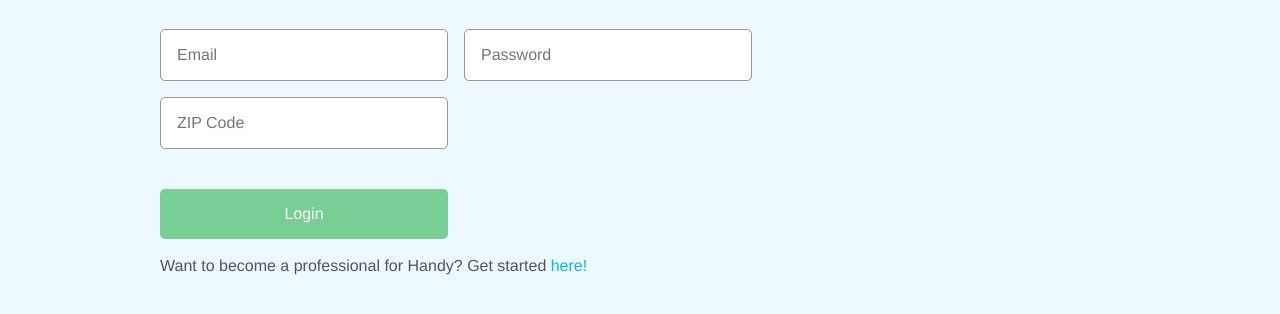
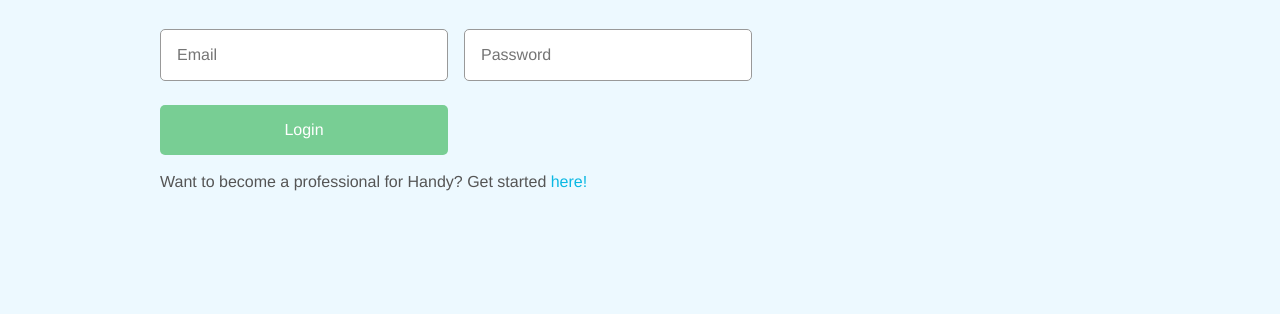
Before and after one commit to minichloe/handyquiz, a React app: page /login in a window 1280 px wide. Shown: the part 174-488 px from the top of the page. Built offline with nearby package versions, Linux system fonts and the light colour scheme; no server answers.

```diff
--- a/client/components/login.js
+++ b/client/components/login.js
@@ -33,18 +33,8 @@
           <div>
             <input className="signup" type="email" value={state.email} name="email" placeholder="Email" onChange={this.handleChange} />
             <input className="signup" type="password" value={state.lastName} name="lastName" placeholder="Password" onChange={this.handleChange} />
-            <input
-              className="signup"
-              type="number"
-              value={state.zipcode}
-              name="zipcode"
-              placeholder="ZIP Code"
-              min="00501"
-              max="99950"
-              onChange={this.handleChange}
-            />
           </div>
-          <div>
+          <div className="login">
             <button type="submit" disabled={!disabled}>
               Login
             </button>
--- a/package.json
+++ b/package.json
@@ -29,6 +29,7 @@
     "axios": "^0.18.0",
     "body-parser": "^1.18.3",
     "express": "^4.16.4",
+    "express-session": "^1.15.6",
     "history": "^4.7.2",
     "pg": "^7.5.0",
     "pg-hstore": "^2.3.2",
--- a/public/style.css
+++ b/public/style.css
@@ -156,6 +156,10 @@
   width: 30em;
 }
 
+.login {
+  margin-top: -1em;
+}
+
 @media only screen and (max-width: 800px) {
   .outerBox {
     margin-left: 3%;
```
Also changed, not shown: server/index.js (+10 -0 lines), 1 other file.
